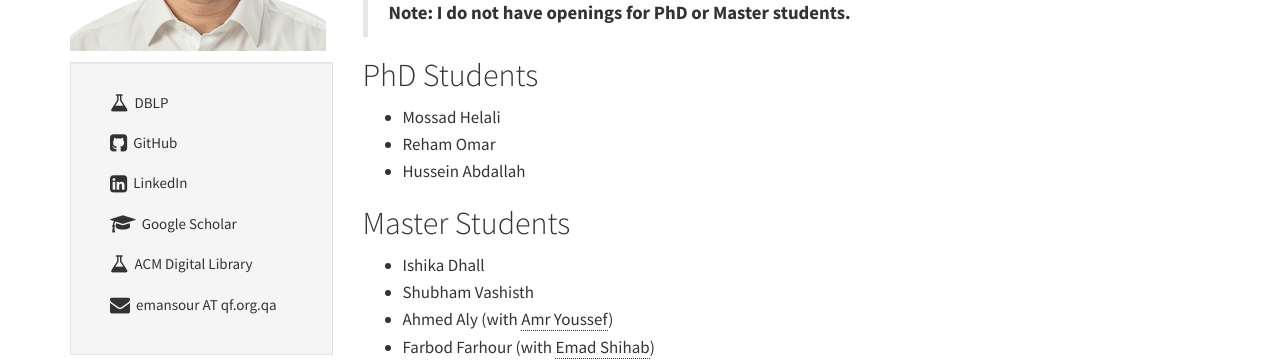
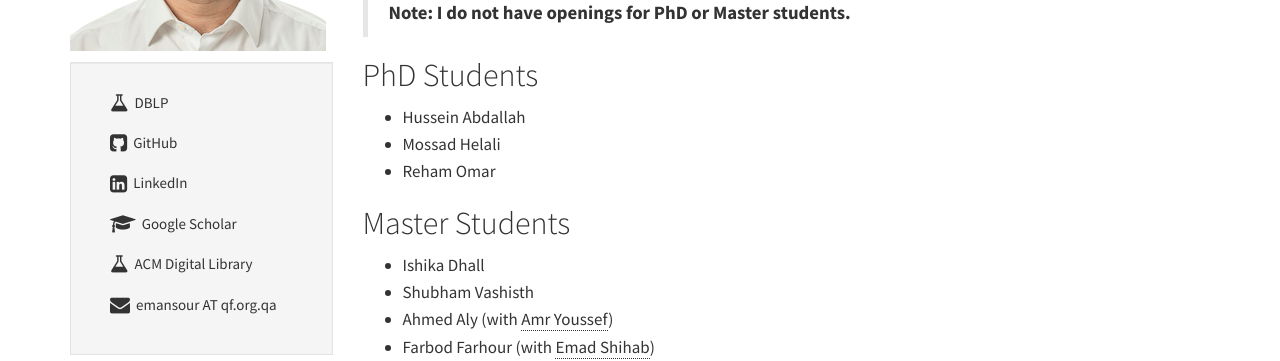
Before and after one commit to mansoure/mansoure.github.io, a Jekyll site: the page built from index.md, in a window 1280 px wide and 900 px high. Shown: the part 275-636 px from the top of the window. Built offline with Jekyll 4.4.1, drawn with Linux system fonts in a browser that asks for light colours; comment, search, counter and statistics services are not loaded.

```diff
--- a/index.md
+++ b/index.md
@@ -9,9 +9,9 @@ I am an assistant professor in the Department of Computer-Science and Software E
 > **Note: I do not have openings for PhD or Master students.**
 
 ## PhD Students
+- Hussein Abdallah
 - Mossad Helali
 - Reham Omar
-- Hussein Abdallah
 
 ## Master Students
 - Ishika Dhall
```
